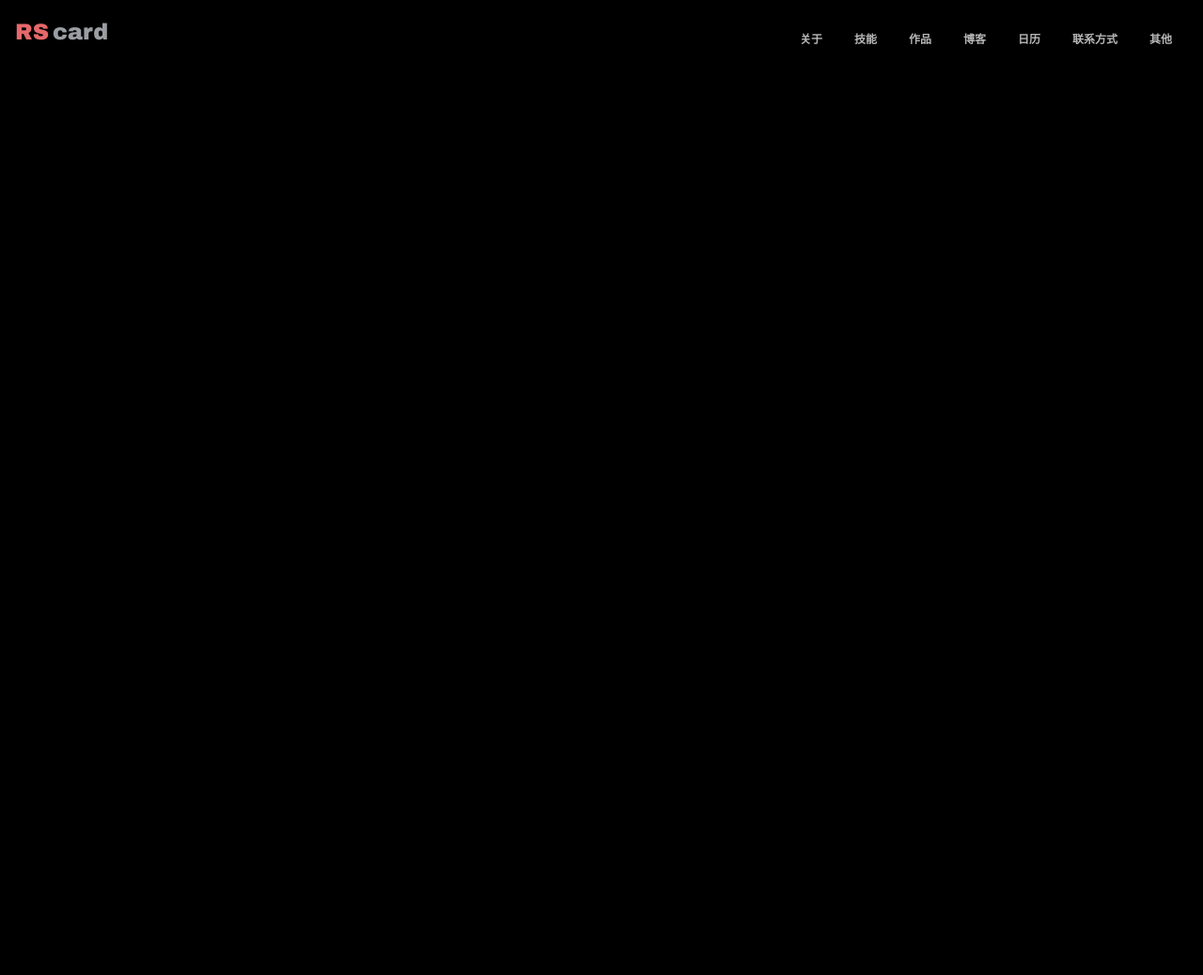
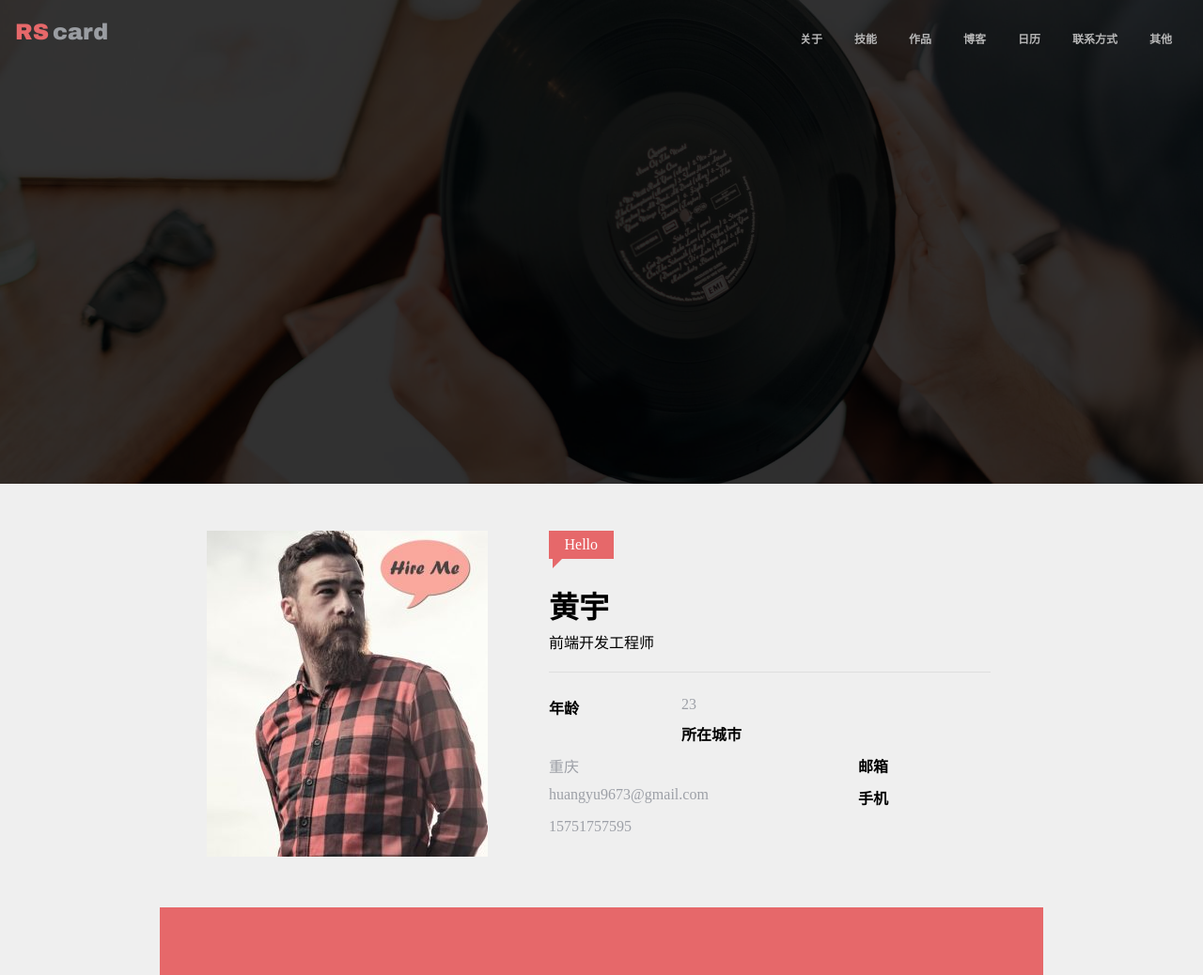
Before and after one commit to huangiyu/resume, a plain HTML site: page Topbar.html in a window 1280 px wide. Shown: the whole page at 94% size. Before the commit the page ends 800 px from the top, so only its background shows below. Drawn offline with Linux system fonts and the light colour scheme.

Commit message:
简历做到usercard

```diff
--- a/2.css
+++ b/2.css
@@ -1,6 +1,5 @@
 body{
-    background: black;
-    color: red;
+    background: #EFEFEF;
     margin: 0;
 }
 
@@ -15,17 +14,27 @@ a{
     text-decoration: none;
 }
 
-.topNavBar>nav>ul{
+hr{
+    height: 0;
+    border: none;
+    border-top: 1.5px solid #DEDEDE;
+}
+*{
+    margin: 0;
+    padding: 0px;
+}
+
+.topNavBar nav>ul{
     list-style: none; margin: 0; padding: 0;
 }
 
-.topNavBar>nav>ul>li{
+.topNavBar nav>ul>li{
     float: left;
     margin-left: 17px;
     margin-right: 17px;
 }
 
-.topNavBar>nav>ul>li>a{
+.topNavBar nav>ul>li>a{
     font-size: 12px;
     color: #b7b7b7;
     font-weight: bold;
@@ -35,16 +44,19 @@ a{
     padding-bottom: 5px;
     display: block;
 }
-.topNavBar>nav>ul>li>a:hover{
+.topNavBar nav>ul>li>a:hover{
     border-bottom: 3px solid #e06567;
 }
 
 .topNavBar{
-    padding: 19px 16px 19px 16px;
-
+    padding: 19px 0px 19px 0px;
+    position: fixed;
+    top: 0;
+    left: 0;
+    width: 100%;
 }
 
-.topNavBar>nav{
+.topNavBar nav{
     padding-bottom: 2.64px;
     padding-top: 5px;
 }
@@ -64,3 +76,112 @@ a{
 .topNavBar .logo .card{
     color: #9A9DA2
 }
+
+.banner{
+    height: 515px;
+    background-image: url(./image/rs-cover.jpg);
+    background-position: center center;
+    background-size: cover;
+}
+
+.topNavBar-inner{
+    padding: 0px 16px;
+}
+
+.banner .mask{
+    height: 515px;
+    background-color: rgba(0,0,0,0.8);
+
+}
+
+.userCard{
+    max-width: 940px;
+    /* padding: 50px; div会变胖,解决方法在多出来的这个div加padding*/
+    margin-left: auto;
+    margin-right: auto;
+    background-color: #EFEFEF;
+}
+
+.userCard .pictureandtext{
+    padding: 50px;
+
+}
+
+.userCard .welcome{
+    background-color: #E6686A;
+    color: white;
+    padding: 4px 16.5px;
+    display: inline-block;
+    line-height: 22px;
+    position: relative;
+    margin-bottom: 10px;
+}
+
+.userCard .welcome .triangle{
+    display: block;
+    border: 10px solid transparent;
+    width: 0;
+    border-left-color: #E6686A;
+    border-top-width: 0;
+    position: absolute;
+    left: 4px;
+    top: 100%;
+}
+
+.userCard .picture{
+    float: left;
+    padding-right: 65px;
+
+}
+
+.userCard .text{
+    float: left;
+    width: 470px;
+}
+.userCard .text hr{
+    margin: 20px 0;
+}
+
+.userCard .text h1{
+    margin-top: 16px;
+    margin-bottom: 4px;
+}
+
+.userCard dl dd,
+.userCard dl dt{
+    float: left;
+    padding: 5px 0;
+}
+
+.userCard dl dd{
+    width: 70%;
+    color: #9Da0a7;
+}
+.userCard dl dt{
+    width: 30%;
+    font-weight: bold;
+}
+.userCard > footer.media{
+    background: #E6686A;
+    text-align: center;
+}
+
+.userCard > footer.media > a{
+    display: inline-block;
+    border-radius: 50%;
+    line-height: 30px;
+    padding:5px 0;
+    width: 40px;
+    margin: 16px;
+}
+.userCard > footer.media > a:hover{
+    background: #cf5d5f;
+}
+
+.userCard svg{
+    width: 30px;
+    height: 30px;
+    fill: white;
+
+    vertical-align: top;
+}
--- a/Topbar.html
+++ b/Topbar.html
@@ -3,10 +3,20 @@
 <head>
     <title>黄宇的Topbar</title>
     <link rel="stylesheet" href="./2.css">
+    <script src="//at.alicdn.com/t/font_975781_5yppuy51b4s.js"></script>
+    <style type="text/css">
+        .icon {
+           width: 1em; height: 1em;
+           vertical-align: -0.15em;
+           fill: currentColor;
+           overflow: hidden;
+        }
+    </style>
 </head>
 
 <body>
-    <div class="topNavBar clearfix">
+    <div class="topNavBar">
+        <div class="topNavBar-inner clearfix">
                 <a class="logo" href="#" alt="logo" style="float: left;">
                         <span class="rs">RS</span><span class="card">card</span>
                        </a>
@@ -36,5 +46,65 @@
                            </ul>
                        </nav>
         </div>
+
+    </div>
+    <div class="banner" style="">
+        <div class="mask"></div>
+    </div>
+    <main>
+        <div class="userCard">
+            <div class="pictureandtext clearfix">
+                <div class="picture">
+                    <img src="./image/avatar.jpg" width="299" height="347" alt="头像">
+                </div>
+                <div class="text">
+                        <span class="welcome">Hello
+                            <span class="triangle"></span>
+                        </span>
+                        <h1>黄宇</h1>
+                        <p>前端开发工程师</p>
+                        <hr>
+                        <dl>
+                            <dt>年龄</dt>
+                            <dd>23</dd>
+                            <dt>所在城市</dt>
+                            <dd>重庆</dd>
+                            <dt>邮箱</dt>
+                            <dd>huangyu9673@gmail.com</dd>
+                            <dt>手机</dt>
+                            <dd>15751757595</dd>
+                        </dl>
+                </div>
+            </div>
+            <footer class="media">
+                <a href="#">
+                    <svg class="icon" aria-hidden="true">
+                        <use xlink:href="#icon-github"></use>
+                    </svg>
+                </a>
+                <a href="#">
+                    <svg class="icon" aria-hidden="true">
+                        <use xlink:href="#icon-weibiaoti-"></use>
+                    </svg>
+                </a>
+                <a href="#">
+                    <svg class="icon" aria-hidden="true">
+                        <use xlink:href="#icon-youxiang"></use>
+                    </svg>
+                </a>
+                <a href="#">
+                    <svg class="icon" aria-hidden="true">
+                        <use xlink:href="#icon-weibo"></use>
+                    </svg>
+                </a>
+                <a href="#">
+                    <svg class="icon" aria-hidden="true">
+                        <use xlink:href="#icon-twitter"></use>
+                    </svg>
+                </a>
+            </foot>
+
+        </div>
+    </main>
 </body>
 </html>
```
Also changed, not shown: image/avatar.jpg (added), image/rs-cover.jpg (added), 1 other file. Lines whose indentation alone changed are shown as unchanged.
